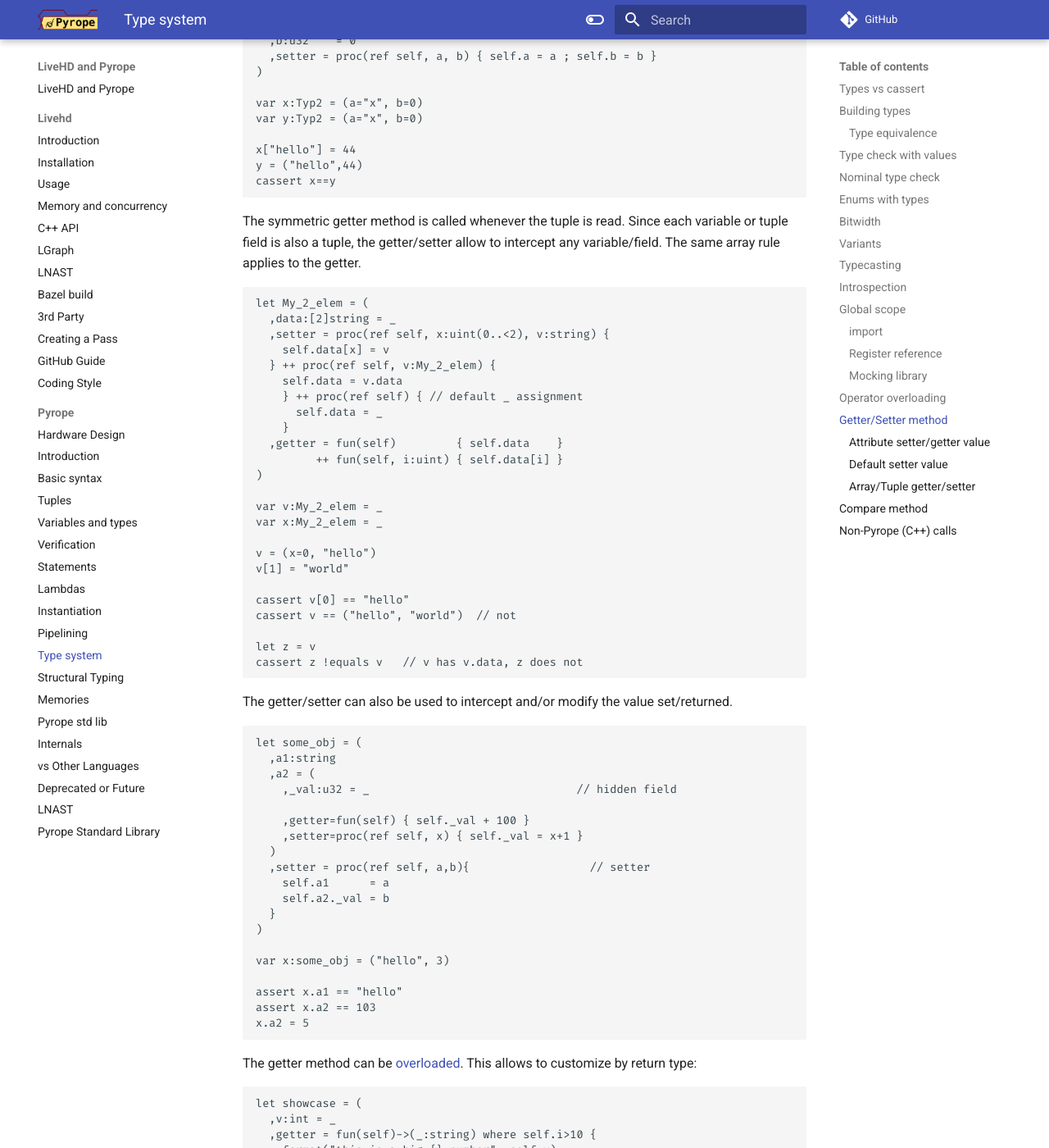
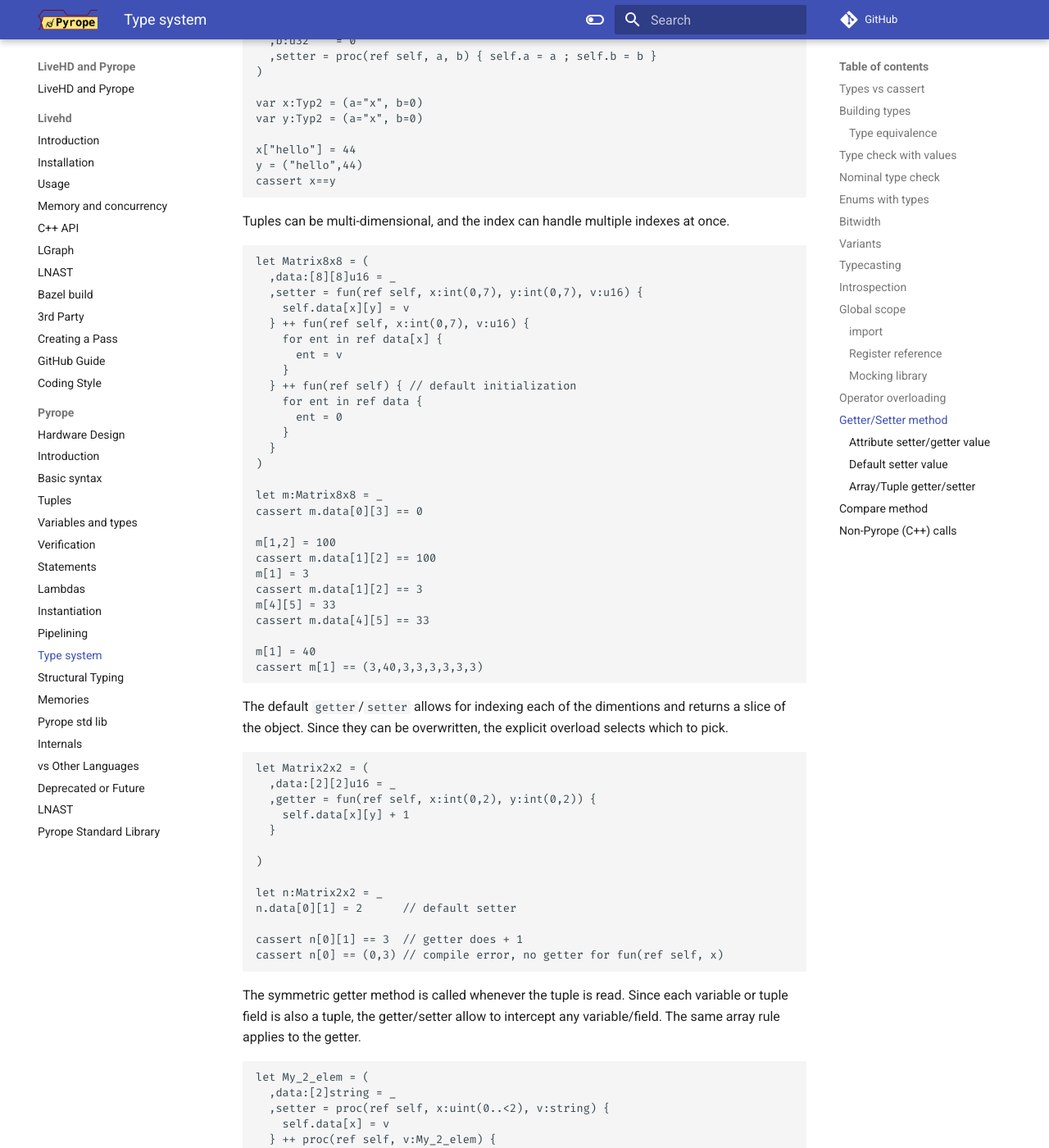
Before and after one commit to masc-ucsc/docs, an MkDocs documentation site: the page built from docs/pyrope/07-typesystem.md, in a window 1280 px wide and 1400 px high, scrolled down 16468 px. Shown: the whole window at 82% size. Built offline with MkDocs 1.6.1 and Material for MkDocs 9.7.7, drawn with Linux system fonts in a browser that asks for light colours; comment, search, counter and statistics services are not loaded.

Commit message:
better multi-dimensional examples

````diff
--- a/docs/pyrope/07-typesystem.md
+++ b/docs/pyrope/07-typesystem.md
@@ -908,10 +908,61 @@ y = ("hello",44)
 cassert x==y
 ```
 
+Tuples can be multi-dimensional, and the index can handle multiple indexes at once.
+
+```
+let Matrix8x8 = (
+  ,data:[8][8]u16 = _
+  ,setter = fun(ref self, x:int(0,7), y:int(0,7), v:u16) {
+    self.data[x][y] = v
+  } ++ fun(ref self, x:int(0,7), v:u16) {
+    for ent in ref data[x] {
+      ent = v
+    }
+  } ++ fun(ref self) { // default initialization
+    for ent in ref data {
+      ent = 0
+    }
+  }
+)
+
+let m:Matrix8x8 = _
+cassert m.data[0][3] == 0
+
+m[1,2] = 100
+cassert m.data[1][2] == 100
+m[1] = 3
+cassert m.data[1][2] == 3
+m[4][5] = 33
+cassert m.data[4][5] == 33
+
+m[1] = 40
+cassert m[1] == (3,40,3,3,3,3,3,3)
+```
+
+The default `getter`/`setter` allows for indexing each of the dimentions and returns
+a slice of the object. Since they can be overwritten, the explicit overload selects
+which to pick.
+
+```
+let Matrix2x2 = (
+  ,data:[2][2]u16 = _
+  ,getter = fun(ref self, x:int(0,2), y:int(0,2)) {
+    self.data[x][y] + 1
+  }
+
+)
+
+let n:Matrix2x2 = _
+n.data[0][1] = 2      // default setter
+
+cassert n[0][1] == 3  // getter does + 1
+cassert n[0] == (0,3) // compile error, no getter for fun(ref self, x)
+```
+
 The symmetric getter method is called whenever the tuple is read. Since each
 variable or tuple field is also a tuple, the getter/setter allow to intercept
 any variable/field. The same array rule applies to the getter.
-
 
 ```
 let My_2_elem = (
````
Also changed, not shown: docs/pyrope/05-assert.md (+1 -5 lines).
